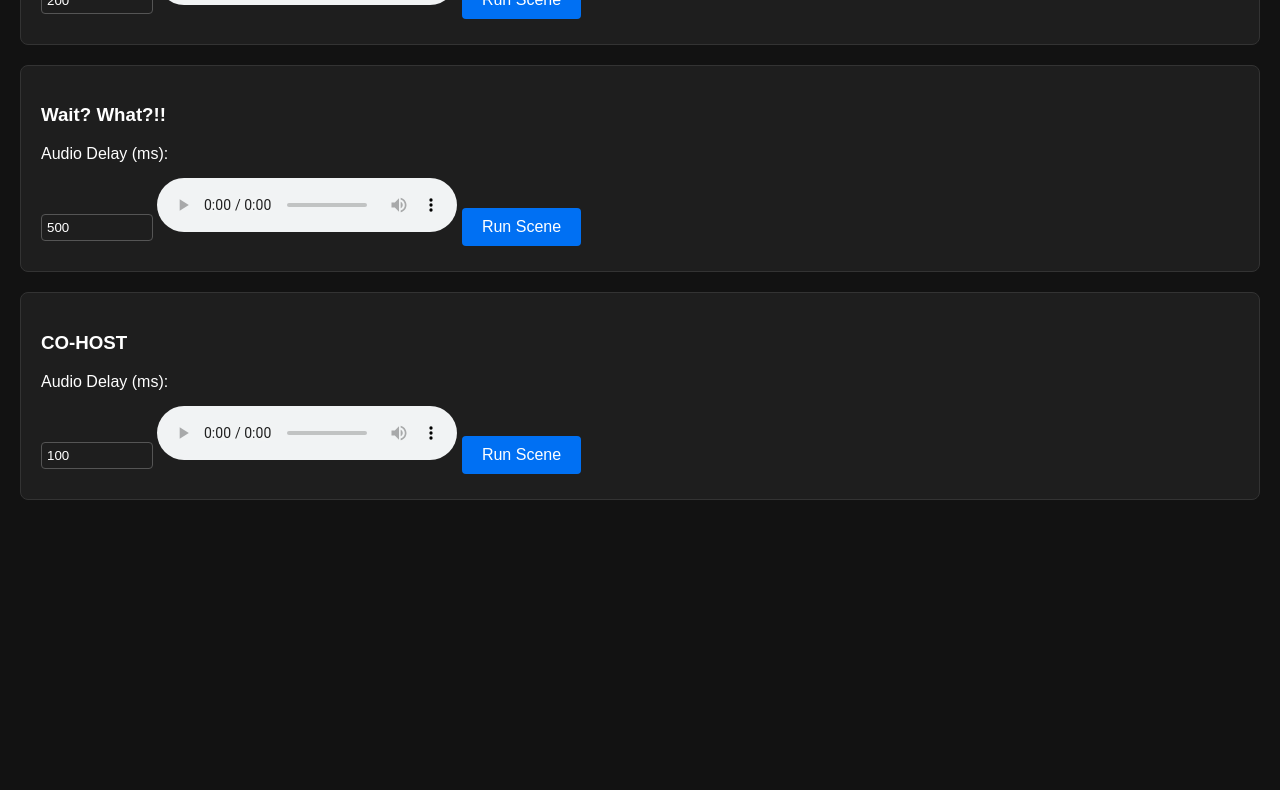
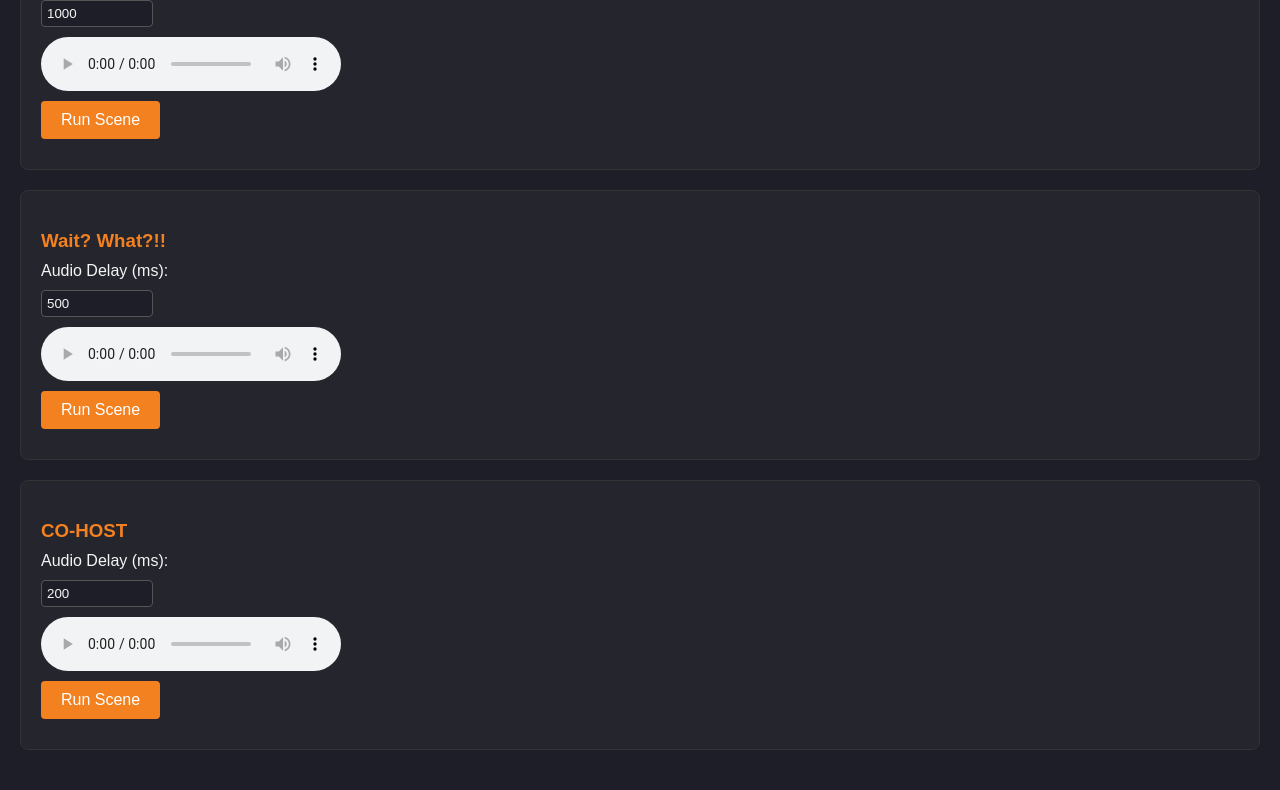
Before and after one commit to craigsdennis/robot-hand-controller-workers, a website: page public/index.html in a window 1280 px wide. Shown: the part 613-1403 px from the top of the page. Before the commit the page ends 1153 px from the top, so only its background shows below. Drawn offline with Linux system fonts and the light colour scheme.

Commit message:
Makes it more Cloudflare looking

```diff
--- a/public/index.html
+++ b/public/index.html
@@ -3,22 +3,23 @@
 <head>
     <meta charset="UTF-8">
     <meta name="viewport" content="width=device-width, initial-scale=1.0">
-    <title>Yorick Controller</title>
+    <title>🤖🖐️ Yorick Controller</title>
     <style>
         body {
-            background-color: #121212;
-            color: #ffffff;
+            background-color: #1E1E28; /* Dark navy inspired by Cloudflare palette */
+            color: #F5F5F5; /* Soft white for text */
             font-family: Arial, sans-serif;
             margin: 0;
             padding: 0;
         }
         header {
-            background-color: #1e1e1e;
+            background-color: #F48120; /* Cloudflare orange */
             padding: 20px;
             text-align: center;
         }
         header h1 {
             margin: 0;
+            color: #ffffff;
         }
         main {
             padding: 20px;
@@ -27,12 +28,19 @@
             margin-bottom: 20px;
             padding: 20px;
             border: 1px solid #333;
-            background-color: #1e1e1e;
+            background-color: #25252E; /* Slightly lighter than background */
             border-radius: 8px;
         }
-        label {
+        .scene h3 {
+            margin-bottom: 10px;
+            color: #F48120; /* Cloudflare orange for titles */
+        }
+        .scene label,
+        .scene input,
+        .scene audio,
+        .scene button {
             display: block;
-            margin-bottom: 5px;
+            margin-bottom: 10px;
         }
         input[type="number"] {
             width: 100px;
@@ -40,11 +48,11 @@
             margin-bottom: 10px;
             border: 1px solid #555;
             border-radius: 4px;
-            background-color: #1e1e1e;
-            color: #ffffff;
+            background-color: #1E1E28;
+            color: #F5F5F5;
         }
         button {
-            background-color: #0070f3;
+            background-color: #F48120; /* Cloudflare orange */
             color: #ffffff;
             border: none;
             padding: 10px 20px;
@@ -53,19 +61,23 @@
             cursor: pointer;
         }
         button:hover {
-            background-color: #005bb5;
+            background-color: #D86718; /* Slightly darker orange */
         }
         audio {
             margin-top: 10px;
         }
         #connect-button {
             margin-bottom: 20px;
+            background-color: #0070F3; /* Bright blue for emphasis */
+        }
+        #connect-button:hover {
+            background-color: #005BB5; /* Darker blue on hover */
         }
     </style>
 </head>
 <body>
     <header>
-        <h1>Yorick: The Robot Hand</h1>
+        <h1>🤖🖐️ Yorick: The Robot Hand</h1>
     </header>
     <main>
         <button id="connect-button">Connect to Yorick</button>
@@ -81,7 +93,7 @@
         <div class="scene">
             <h3>Co-host</h3>
             <label for="delay-cohost">Audio Delay (ms):</label>
-            <input type="number" id="delay-cohost" value="200" />
+            <input type="number" id="delay-cohost" value="1000" />
             <audio id="audio-cohost" src="/audio/cohost.mp3" controls></audio>
             <button onclick="runScene('cohost', 9)">Run Scene</button>
         </div>
@@ -95,7 +107,7 @@
         <div class="scene">
             <h3>CO-HOST</h3>
             <label for="delay-cohost-2">Audio Delay (ms):</label>
-            <input type="number" id="delay-cohost-2" value="100" />
+            <input type="number" id="delay-cohost-2" value="200" />
             <audio id="audio-cohost-2" src="/audio/cohost-2.mp3" controls></audio>
             <button onclick="runScene('cohost-2', 11)">Run Scene</button>
         </div>
```
